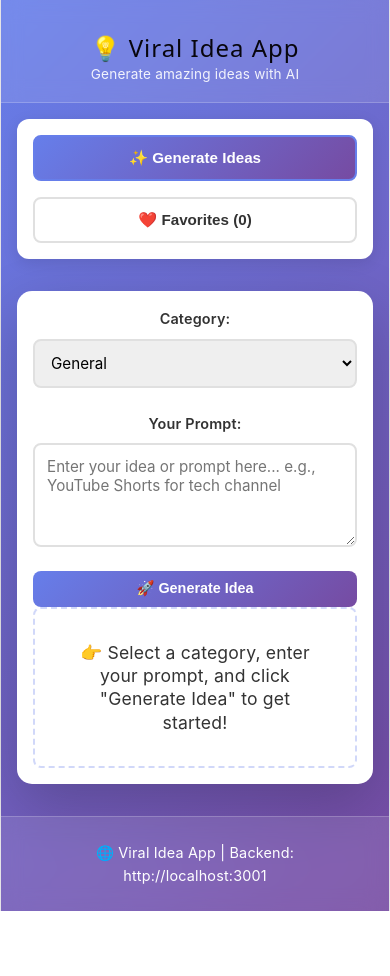
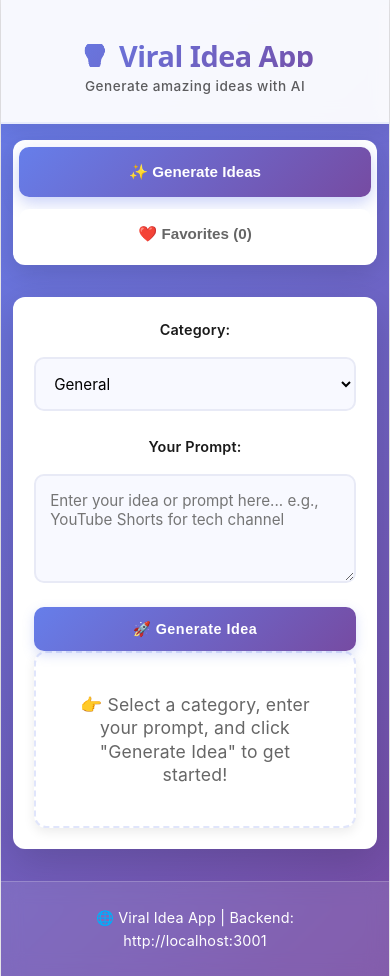
Before and after one commit to khan9523/viral-idea-app, a React app in the folder frontend/: page / in a window 390 px wide. Before the commit the page ends 911 px from the top, so only its background shows below. Built offline with nearby package versions, Linux system fonts and the light colour scheme; the HTML template or start-up script is replaced by a standard one.

Commit message:
Professional design overhaul - improved typography, spacing, shadows, and mobile responsiveness

```diff
--- a/frontend/src/App.css
+++ b/frontend/src/App.css
@@ -12,6 +12,7 @@ body {
   -moz-osx-font-smoothing: grayscale;
   background: linear-gradient(135deg, #667eea 0%, #764ba2 100%);
   min-height: 100vh;
+  color: #1a1a1a;
 }
 
 #root {
@@ -27,23 +28,31 @@ body {
 }
 
 .app-header {
-  background: rgba(255, 255, 255, 0.1);
+  background: rgba(255, 255, 255, 0.95);
   backdrop-filter: blur(10px);
-  padding: 2rem;
+  padding: 3rem 2rem;
   text-align: center;
-  color: white;
-  border-bottom: 1px solid rgba(255, 255, 255, 0.2);
+  color: #1a1a1a;
+  border-bottom: 2px solid rgba(102, 126, 234, 0.1);
+  box-shadow: 0 4px 20px rgba(0, 0, 0, 0.08);
 }
 
 .app-header h1 {
-  font-size: 2.5rem;
-  margin-bottom: 0.5rem;
-  letter-spacing: 1px;
+  font-size: 3rem;
+  margin-bottom: 0.75rem;
+  letter-spacing: -0.5px;
+  font-weight: 700;
+  background: linear-gradient(135deg, #667eea 0%, #764ba2 100%);
+  -webkit-background-clip: text;
+  -webkit-text-fill-color: transparent;
+  background-clip: text;
 }
 
 .app-header p {
   font-size: 1.1rem;
-  opacity: 0.9;
+  opacity: 0.7;
+  font-weight: 500;
+  letter-spacing: 0.5px;
 }
 
 .app-main {
@@ -60,42 +69,43 @@ body {
   gap: 1rem;
   margin-bottom: 2rem;
   background: white;
-  padding: 1rem;
+  padding: 0.5rem;
   border-radius: 12px;
-  box-shadow: 0 4px 15px rgba(0, 0, 0, 0.1);
+  box-shadow: 0 8px 24px rgba(0, 0, 0, 0.12);
 }
 
 .tab-btn {
   flex: 1;
-  padding: 1rem;
-  border: 2px solid #e0e0e0;
+  padding: 1.2rem 1.5rem;
+  border: none;
   background: white;
-  color: #333;
-  border-radius: 8px;
+  color: #666;
+  border-radius: 10px;
   cursor: pointer;
   font-weight: 600;
   font-size: 1rem;
-  transition: all 0.3s ease;
+  transition: all 0.3s cubic-bezier(0.4, 0, 0.2, 1);
 }
 
 .tab-btn.active {
   background: linear-gradient(135deg, #667eea 0%, #764ba2 100%);
   color: white;
-  border-color: #667eea;
+  box-shadow: 0 6px 16px rgba(102, 126, 234, 0.35);
 }
 
 .tab-btn:hover {
   transform: translateY(-2px);
-  box-shadow: 0 4px 12px rgba(102, 126, 234, 0.3);
+  box-shadow: 0 6px 14px rgba(102, 126, 234, 0.25);
+  color: #333;
 }
 
 /* Form Section */
 .form-section {
   background: white;
-  border-radius: 15px;
-  padding: 2rem;
+  border-radius: 16px;
+  padding: 2.5rem;
   margin-bottom: 2rem;
-  box-shadow: 0 20px 60px rgba(0, 0, 0, 0.2);
+  box-shadow: 0 12px 40px rgba(0, 0, 0, 0.15);
 }
 
 .generate-form {
@@ -112,29 +122,30 @@ body {
 
 .input-group label {
   font-weight: 600;
-  color: #333;
+  color: #1a1a1a;
   font-size: 1rem;
+  margin-bottom: 0.5rem;
+  display: block;
 }
 
 .input-group textarea,
 .input-group select {
-  padding: 1rem;
-  border: 2px solid #e0e0e0;
-  border-radius: 8px;
+  padding: 1.2rem;
+  border: 2px solid #e8eaf6;
+  border-radius: 10px;
   font-size: 1rem;
   font-family: inherit;
   resize: vertical;
-  transition: border-color 0.3s ease;
-}
-
-.category-select {
-  cursor: pointer;
+  transition: all 0.3s cubic-bezier(0.4, 0, 0.2, 1);
+  background-color: #f8f9ff;
 }
 
 .input-group textarea:focus,
 .input-group select:focus {
   outline: none;
   border-color: #667eea;
+  background-color: white;
+  box-shadow: 0 0 0 3px rgba(102, 126, 234, 0.1);
 }
 
 .button-group {
@@ -144,90 +155,101 @@ body {
 }
 
 .btn {
-  padding: 0.75rem 1.5rem;
+  padding: 1rem 1.8rem;
   font-size: 1rem;
   border: none;
-  border-radius: 8px;
+  border-radius: 10px;
   cursor: pointer;
   font-weight: 600;
-  transition: all 0.3s ease;
+  transition: all 0.3s cubic-bezier(0.4, 0, 0.2, 1);
   flex: 1;
   min-width: 150px;
+  letter-spacing: 0.5px;
 }
 
 .btn:disabled {
-  opacity: 0.6;
+  opacity: 0.5;
   cursor: not-allowed;
 }
 
 .btn-primary {
   background: linear-gradient(135deg, #667eea 0%, #764ba2 100%);
   color: white;
+  box-shadow: 0 4px 12px rgba(102, 126, 234, 0.25);
 }
 
 .btn-primary:hover:not(:disabled) {
-  transform: translateY(-2px);
-  box-shadow: 0 10px 20px rgba(102, 126, 234, 0.3);
+  transform: translateY(-3px);
+  box-shadow: 0 12px 24px rgba(102, 126, 234, 0.4);
 }
 
 .btn-secondary {
   background: white;
   color: #667eea;
-  border: 2px solid #667eea;
+  border: 2px solid #e8eaf6;
+  box-shadow: 0 2px 8px rgba(0, 0, 0, 0.08);
 }
 
 .btn-secondary:hover:not(:disabled) {
-  background: #667eea;
-  color: white;
+  background: #f8f9ff;
+  border-color: #667eea;
   transform: translateY(-2px);
+  box-shadow: 0 6px 16px rgba(102, 126, 234, 0.15);
 }
 
 .btn-danger {
-  background: #e74c3c;
+  background: #ff6b6b;
   color: white;
+  box-shadow: 0 4px 12px rgba(255, 107, 107, 0.25);
 }
 
 .btn-danger:hover:not(:disabled) {
+  transform: translateY(-3px);
+  box-shadow: 0 12px 24px rgba(255, 107, 107, 0.35);
+}
   background: #c0392b;
   transform: translateY(-2px);
 }
 
 /* Messages */
 .error-message {
-  background: #fee;
+  background: linear-gradient(135deg, rgba(255, 107, 107, 0.1) 0%, rgba(255, 107, 107, 0.05) 100%);
   color: #c33;
   padding: 1.5rem;
-  border-radius: 8px;
+  border-radius: 10px;
   margin-bottom: 2rem;
-  border-left: 4px solid #c33;
+  border-left: 4px solid #ff6b6b;
+  font-weight: 500;
 }
 
 .demo-banner {
-  background: #fff3cd;
+  background: linear-gradient(135deg, rgba(255, 193, 7, 0.1) 0%, rgba(255, 193, 7, 0.05) 100%);
   color: #856404;
-  padding: 1rem;
-  border-radius: 8px;
+  padding: 1.2rem;
+  border-radius: 10px;
   border-left: 4px solid #ffc107;
-  margin-bottom: 1rem;
+  margin-bottom: 1.5rem;
   font-size: 0.95rem;
+  font-weight: 500;
 }
 
 .info-message {
-  background: rgba(255, 255, 255, 0.9);
-  color: #333;
-  padding: 2rem;
-  border-radius: 8px;
+  background: white;
+  color: #666;
+  padding: 2.5rem;
+  border-radius: 12px;
   text-align: center;
   font-size: 1.1rem;
-  border: 2px dashed rgba(102, 126, 234, 0.3);
+  border: 2px dashed rgba(102, 126, 234, 0.2);
+  box-shadow: 0 4px 12px rgba(0, 0, 0, 0.08);
 }
 
 /* Response Section */
 .response-section {
   background: white;
-  border-radius: 15px;
-  padding: 2rem;
-  box-shadow: 0 20px 60px rgba(0, 0, 0, 0.2);
+  border-radius: 16px;
+  padding: 2.5rem;
+  box-shadow: 0 12px 40px rgba(0, 0, 0, 0.15);
 }
 
 .response-header {
@@ -235,64 +257,68 @@ body {
   justify-content: space-between;
   align-items: center;
   gap: 1rem;
-  margin-bottom: 1rem;
+  margin-bottom: 2rem;
   flex-wrap: wrap;
 }
 
 .response-header h2 {
-  color: #333;
-  font-size: 1.3rem;
+  color: #1a1a1a;
+  font-size: 1.4rem;
+  font-weight: 700;
 }
 
 .action-buttons {
   display: flex;
-  gap: 0.5rem;
+  gap: 0.75rem;
 }
 
 .icon-btn {
   background: white;
-  border: 2px solid #e0e0e0;
-  width: 50px;
-  height: 50px;
+  border: 2px solid #e8eaf6;
+  width: 52px;
+  height: 52px;
   border-radius: 50%;
   cursor: pointer;
   font-size: 1.5rem;
-  transition: all 0.3s ease;
+  transition: all 0.3s cubic-bezier(0.4, 0, 0.2, 1);
   display: flex;
   align-items: center;
   justify-content: center;
+  box-shadow: 0 2px 8px rgba(0, 0, 0, 0.08);
 }
 
 .icon-btn:hover {
   background: linear-gradient(135deg, #667eea 0%, #764ba2 100%);
   border-color: #667eea;
-  transform: scale(1.1);
+  transform: scale(1.12) translateY(-2px);
+  box-shadow: 0 8px 16px rgba(102, 126, 234, 0.3);
 }
 
 .idea-box {
-  background: linear-gradient(135deg, rgba(102, 126, 234, 0.1) 0%, rgba(118, 75, 162, 0.1) 100%);
+  background: linear-gradient(135deg, rgba(102, 126, 234, 0.08) 0%, rgba(118, 75, 162, 0.08) 100%);
   padding: 2rem;
   border-radius: 12px;
   border-left: 5px solid #667eea;
   font-size: 1.1rem;
   line-height: 1.8;
-  color: #333;
-  margin: 1.5rem 0;
+  color: #1a1a1a;
+  margin: 2rem 0;
   white-space: pre-wrap;
   word-wrap: break-word;
+  font-weight: 500;
 }
 
 .idea-metadata {
-  background: #f9f9f9;
-  padding: 1rem;
-  border-radius: 8px;
-  margin-top: 1.5rem;
-  border: 1px solid #e0e0e0;
+  background: linear-gradient(135deg, rgba(102, 126, 234, 0.03) 0%, rgba(118, 75, 162, 0.03) 100%);
+  padding: 1.5rem;
+  border-radius: 10px;
+  margin-top: 2rem;
+  border: 1px solid rgba(102, 126, 234, 0.1);
 }
 
 .idea-metadata p {
-  margin: 0.5rem 0;
-  font-size: 0.9rem;
+  margin: 0.6rem 0;
+  font-size: 0.95rem;
   color: #666;
 }
 
@@ -311,66 +337,78 @@ body {
 /* Favorites Section */
 .favorites-section {
   background: white;
-  border-radius: 15px;
-  padding: 2rem;
-  box-shadow: 0 20px 60px rgba(0, 0, 0, 0.2);
+  border-radius: 16px;
+  padding: 2.5rem;
+  box-shadow: 0 12px 40px rgba(0, 0, 0, 0.15);
 }
 
 .empty-state {
   text-align: center;
-  padding: 3rem 1rem;
+  padding: 4rem 2rem;
   color: #999;
 }
 
 .empty-state p:first-child {
-  font-size: 1.5rem;
+  font-size: 1.6rem;
   margin-bottom: 1rem;
+  font-weight: 600;
+}
+
+.empty-state p:last-child {
+  font-size: 1rem;
+  opacity: 0.8;
 }
 
 .favorites-list {
   display: grid;
   grid-template-columns: repeat(auto-fill, minmax(350px, 1fr));
-  gap: 1.5rem;
+  gap: 1.8rem;
   margin-top: 2rem;
 }
 
 .favorite-card {
-  background: linear-gradient(135deg, rgba(102, 126, 234, 0.05) 0%, rgba(118, 75, 162, 0.05) 100%);
-  border: 2px solid #e0e0e0;
+  background: white;
+  border: 2px solid #e8eaf6;
   border-radius: 12px;
-  padding: 1.5rem;
-  transition: all 0.3s ease;
+  padding: 1.8rem;
+  transition: all 0.3s cubic-bezier(0.4, 0, 0.2, 1);
+  box-shadow: 0 4px 12px rgba(0, 0, 0, 0.08);
 }
 
 .favorite-card:hover {
   border-color: #667eea;
-  box-shadow: 0 10px 30px rgba(102, 126, 234, 0.2);
-  transform: translateY(-5px);
+  box-shadow: 0 12px 32px rgba(102, 126, 234, 0.2);
+  transform: translateY(-6px);
 }
 
 .favorite-header {
   display: flex;
   justify-content: space-between;
-  align-items: center;
+  align-items: flex-start;
   margin-bottom: 1rem;
+  gap: 1rem;
 }
 
 .favorite-header h3 {
-  color: #333;
-  font-size: 1.1rem;
+  color: #1a1a1a;
+  font-size: 1rem;
+  font-weight: 600;
+  flex: 1;
 }
 
 .remove-btn {
   background: none;
   border: none;
-  font-size: 1.3rem;
+  font-size: 1.2rem;
   cursor: pointer;
-  color: #999;
-  transition: color 0.3s ease;
+  color: #ccc;
+  transition: all 0.3s ease;
+  padding: 0.25rem;
 }
 
 .remove-btn:hover {
-  color: #e74c3c;
+  color: #ff6b6b;
+  transform: scale(1.2);
 }
 
 .favorite-card p {
@@ -410,8 +448,12 @@ body {
 
 /* Mobile Responsiveness */
 @media (max-width: 768px) {
+  .app-header {
+    padding: 2rem 1.5rem;
+  }
+
   .app-header h1 {
-    font-size: 1.8rem;
+    font-size: 2rem;
   }
 
   .app-header p {
@@ -425,15 +467,17 @@ body {
   .form-section,
   .response-section,
   .favorites-section {
-    padding: 1.5rem;
+    padding: 1.8rem;
   }
 
   .tabs {
     flex-direction: column;
+    gap: 0.75rem;
+    padding: 0.4rem;
   }
 
   .tab-btn {
-    padding: 0.75rem;
+    padding: 1rem;
     font-size: 0.95rem;
   }
 
@@ -448,17 +492,18 @@ body {
 
   .response-header {
     flex-direction: column;
-    align-items: stretch;
+    align-items: flex-start;
   }
 
   .action-buttons {
     justify-content: flex-start;
+    width: 100%;
   }
 
   .icon-btn {
-    width: 45px;
-    height: 45px;
-    font-size: 1.2rem;
+    width: 48px;
+    height: 48px;
+    font-size: 1.3rem;
   }
 
   .idea-box {
@@ -468,21 +513,22 @@ body {
 
   .favorites-list {
     grid-template-columns: 1fr;
+    gap: 1.2rem;
   }
 
   .favorite-card {
-    padding: 1rem;
+    padding: 1.3rem;
   }
 }
 
 @media (max-width: 480px) {
   .app-header {
-    padding: 1rem;
+    padding: 1.5rem;
   }
 
   .app-header h1 {
-    font-size: 1.5rem;
-    margin-bottom: 0.25rem;
+    font-size: 1.8rem;
+    margin-bottom: 0.5rem;
   }
 
   .app-header p {
@@ -490,37 +536,39 @@ body {
   }
 
   .app-main {
-    padding: 1rem;
+    padding: 1rem 0.75rem;
   }
 
   .form-section,
   .response-section,
   .favorites-section {
-    padding: 1rem;
+    padding: 1.3rem;
     margin-bottom: 1rem;
+    border-radius: 12px;
   }
 
   .input-group label {
     font-size: 0.9rem;
+    font-weight: 600;
   }
 
   .input-group textarea,
   .input-group select {
     font-size: 0.95rem;
-    padding: 0.75rem;
+    padding: 0.9rem;
   }
 
   .btn {
-    padding: 0.6rem 1rem;
+    padding: 0.85rem 1.2rem;
     font-size: 0.9rem;
   }
 
   .response-header h2 {
-    font-size: 1.1rem;
+    font-size: 1.2rem;
   }
 
   .idea-box {
-    padding: 1rem;
+    padding: 1.2rem;
     font-size: 0.95rem;
     line-height: 1.6;
   }
@@ -530,11 +578,17 @@ body {
   }
 
   .favorite-card {
-    padding: 0.8rem;
+    padding: 1rem;
   }
 
   .favorite-idea {
     padding: 0.75rem;
     font-size: 0.9rem;
   }
+
+  .icon-btn {
+    width: 44px;
+    height: 44px;
+    font-size: 1.2rem;
+  }
 }
```
Also changed, not shown: 1 other file (tests, documents, lock files or other folders).
